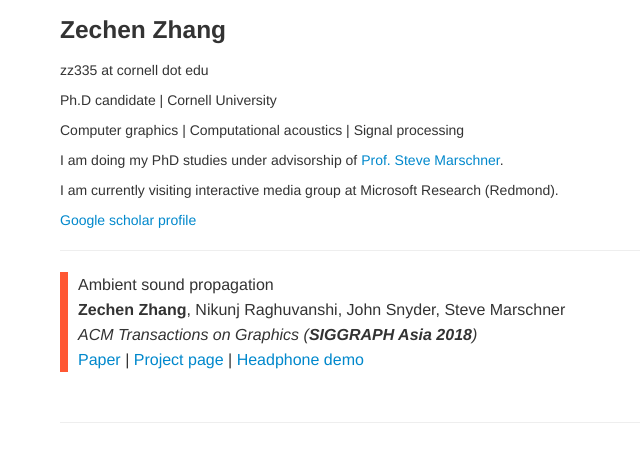
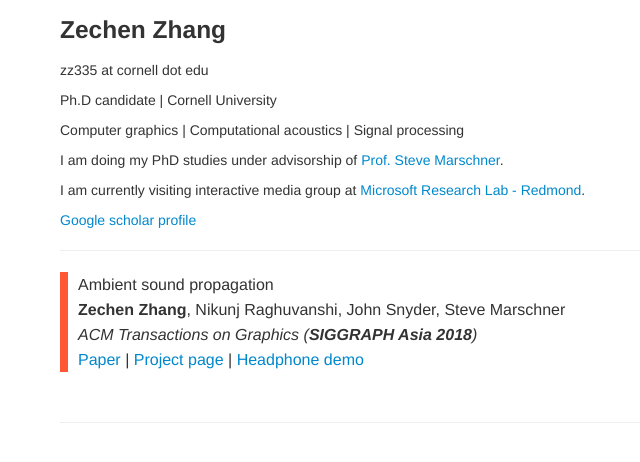
Before and after one commit to ZechenZ/zechenz.github.com, a Jekyll site: the page built from index.md, in a window 1280 px wide. Shown: the top 462 px of the page, without its empty margins (230-870 px from the left). Built offline with Jekyll 4.4.1, drawn with Linux system fonts in a browser that asks for light colours; our own code applies the rules of GitHub Pages for plain Markdown files.

Commit message:
add MSR link

```diff
--- a/index.md
+++ b/index.md
@@ -22,7 +22,7 @@ Signal processing
 
 I am doing my PhD studies under advisorship of [Prof. Steve Marschner](https://www.cs.cornell.edu/~srm/).
 
-I am currently visiting interactive media group at Microsoft Research (Redmond).
+I am currently visiting interactive media group at [Microsoft Research Lab - Redmond](https://www.microsoft.com/en-us/research/lab/microsoft-research-redmond/).
 
 [Google scholar profile](https://scholar.google.com/citations?hl=en&user=RBDHu9UAAAAJ&view_op=list_works&authuser=1&gmla=AJsN-F7-xJ-lFabohOk8iR_vInc7314F38GcgjprXTWMlz5Qu0eqU3JYjJY22_f0SQln2eVbm7cqvWmnW6qqBqyoQLDnvhKmTA)
 
```
